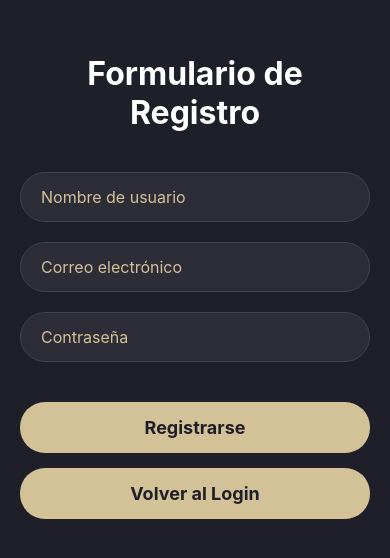
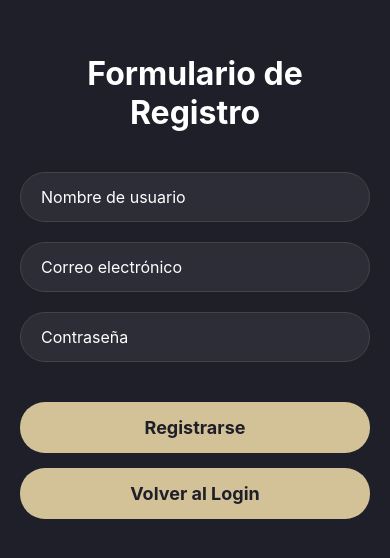
Before and after one commit to 4tsc/Alpha-Ruby, a React Native app in the folder Alpha Ruby/: screen /Register in a window 390 px wide. Shown: the part 128-686 px from the top of the page. Built offline with nearby package versions, Linux system fonts and the light colour scheme.

Commit message:
Update stylesRegister.js
Mini cambio

```diff
--- a/Alpha Ruby/src/styles/stylesRegister.js
+++ b/Alpha Ruby/src/styles/stylesRegister.js
@@ -59,5 +59,3 @@ export const styles = StyleSheet.create({
     fontWeight: 'bold',
   },
 });
-
-export const placeholderColor = '#D3C298'; // Placeholder dorado suave acorde a los tonos
```
